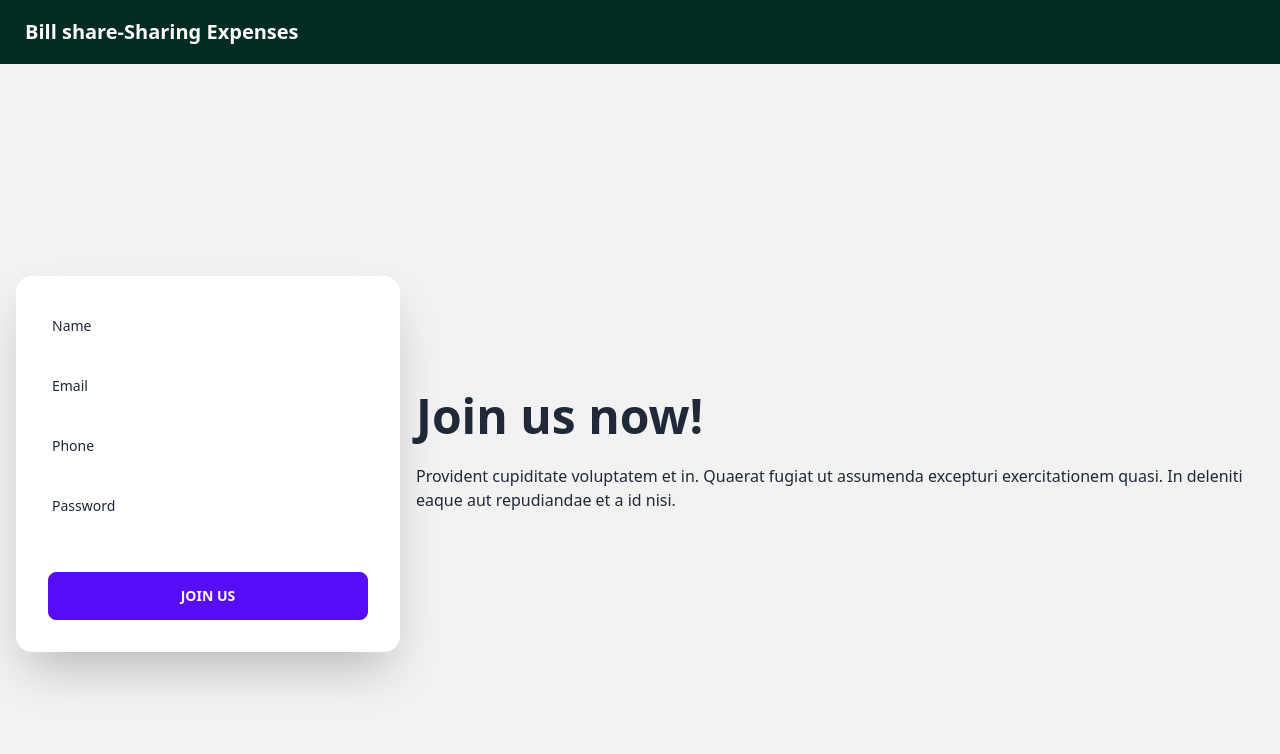
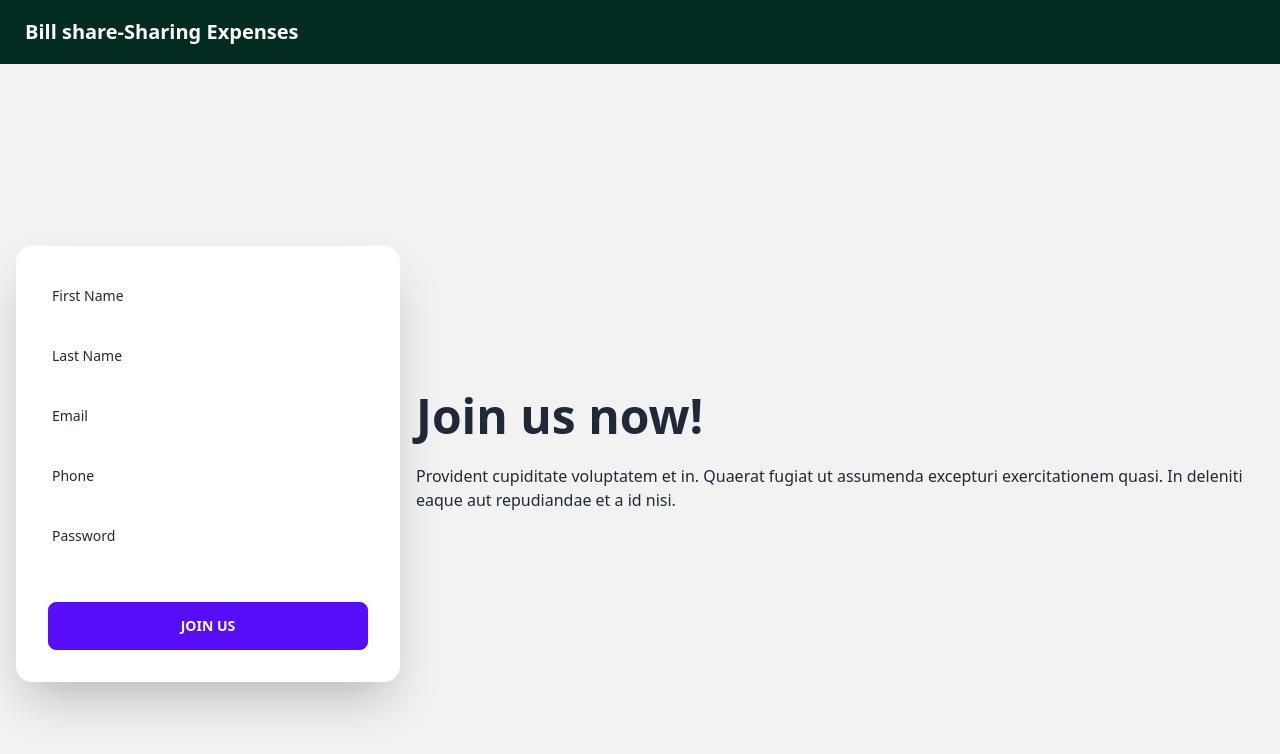
Before and after one commit to DaphnexxEli/Bill-Share-FE, a React (Vite) app in the folder frontend/: page /register in a window 1280 px wide. Shown: the top 754 px of the page. Built offline with nearby package versions, Linux system fonts and the light colour scheme.

Commit message:
Fix bug register

```diff
--- a/frontend/src/components/Navbar.jsx
+++ b/frontend/src/components/Navbar.jsx
@@ -3,7 +3,7 @@ import api from '../services/api';
 
 export default function Navbar() {
   const token = localStorage.getItem('userToken')
-  const is_superuser = localStorage.getItem('is_superuser')
+  const is_staff = localStorage.getItem('is_staff')
   return (
     <div className="navbar bg-Emerald2">
       <div className="flex-1">
@@ -13,7 +13,7 @@ export default function Navbar() {
       <div className="flex-none">
         <ul className="menu menu-horizontal px-1 text-white">
           <li>
-          {is_superuser && <Link to="/forAdmin">
+          {is_staff && <Link to="/forAdmin">
             <a>Admin</a>
             </Link>}
           </li>
--- a/frontend/src/pages/LoginPage.jsx
+++ b/frontend/src/pages/LoginPage.jsx
@@ -19,7 +19,7 @@ export const LoginPage = () => {
       localStorage.setItem("email", response.email);
       localStorage.setItem("userToken", response.jwt);
       localStorage.setItem("phone", response.phone);
-      localStorage.setItem("is_superuser", response.is_superuser);
+      localStorage.setItem("is_staff", response.is_staff);
       setUserToken(response.jwt);
 
       console.log("Logged in successfully:", response);
--- a/frontend/src/pages/Register.jsx
+++ b/frontend/src/pages/Register.jsx
@@ -7,6 +7,7 @@ export const Register = () => {
   const navigate = useNavigate();
   const [email, setEmail] = useState("");
   const [first_name, setName] = useState("");
+  const [last_name, setLast] = useState("");
   const [phone, setPhone] = useState("");
   const [password, setPassword] = useState("");
   const [isOpen, setIsOpen] = useState(false);
@@ -22,7 +23,13 @@ export const Register = () => {
     setIsOpen(true);
 
     try {
-      const response = await api.register(first_name, email, password, phone);
+      const response = await api.register(
+        first_name,
+        last_name,
+        email,
+        password,
+        phone,
+      );
 
       console.log("Signed in successfully:", response);
     } catch (error) {
@@ -52,13 +59,24 @@ export const Register = () => {
             <form onSubmit={handleSubmit}>
               <div className="form-control">
                 <label className="label">
-                  <span className="label-text">Name</span>
+                  <span className="label-text">First Name</span>
                 </label>
                 <input
                   type="text"
                   value={first_name}
                   required
                   onChange={(e) => setName(e.target.value)}
+                />
+              </div>
+              <div className="form-control">
+                <label className="label">
+                  <span className="label-text">Last Name</span>
+                </label>
+                <input
+                  type="text"
+                  value={last_name}
+                  required
+                  onChange={(e) => setLast(e.target.value)}
                 />
               </div>
               <div className="form-control">
@@ -106,9 +124,16 @@ export const Register = () => {
                   <div className="card w-96 bg-neutral text-neutral-content">
                     <div className="card-body items-center text-center">
                       <h2 className="card-title">Successful</h2>
-                      <img src="../public/checked.png" alt="team" style={{ width: '100px', height: '100px' }}/>
+                      <img
+                        src="../public/checked.png"
+                        alt="team"
+                        style={{ width: "100px", height: "100px" }}
+                      />
                       <div className="card-actions justify-end">
-                        <button className="btn btn-primary" onClick={closeModal}>
+                        <button
+                          className="btn btn-primary"
+                          onClick={closeModal}
+                        >
                           Close
                         </button>
                       </div>
--- a/frontend/src/services/api.js
+++ b/frontend/src/services/api.js
@@ -19,11 +19,11 @@ const login = async (email, password) => {
 const logout = async () => {
   try {
     const response = await axios.post(`${API_URL}/users/logout`);
-    // localStorage.removeItem("email");
-    // localStorage.removeItem("userToken");
-    // localStorage.removeItem("first_name");
-    // localStorage.removeItem("phone");
-    // localStorage.removeItem('is_superuser')
+    localStorage.removeItem("email");
+    localStorage.removeItem("userToken");
+    localStorage.removeItem("first_name");
+    localStorage.removeItem("phone");
+    localStorage.removeItem('is_staff')
     Store.currentUser = null;
     return response.data;
   } catch (error) {
@@ -32,10 +32,11 @@ const logout = async () => {
 };
 
 //Register
-const register = async (first_name, email, password, phone) => {
+const register = async (first_name, last_name, email, password, phone) => {
   try {
     const response = await axios.post(`${API_URL}/users/register`, {
       first_name,
+      last_name,
       email,
       password,
       phone,
```
